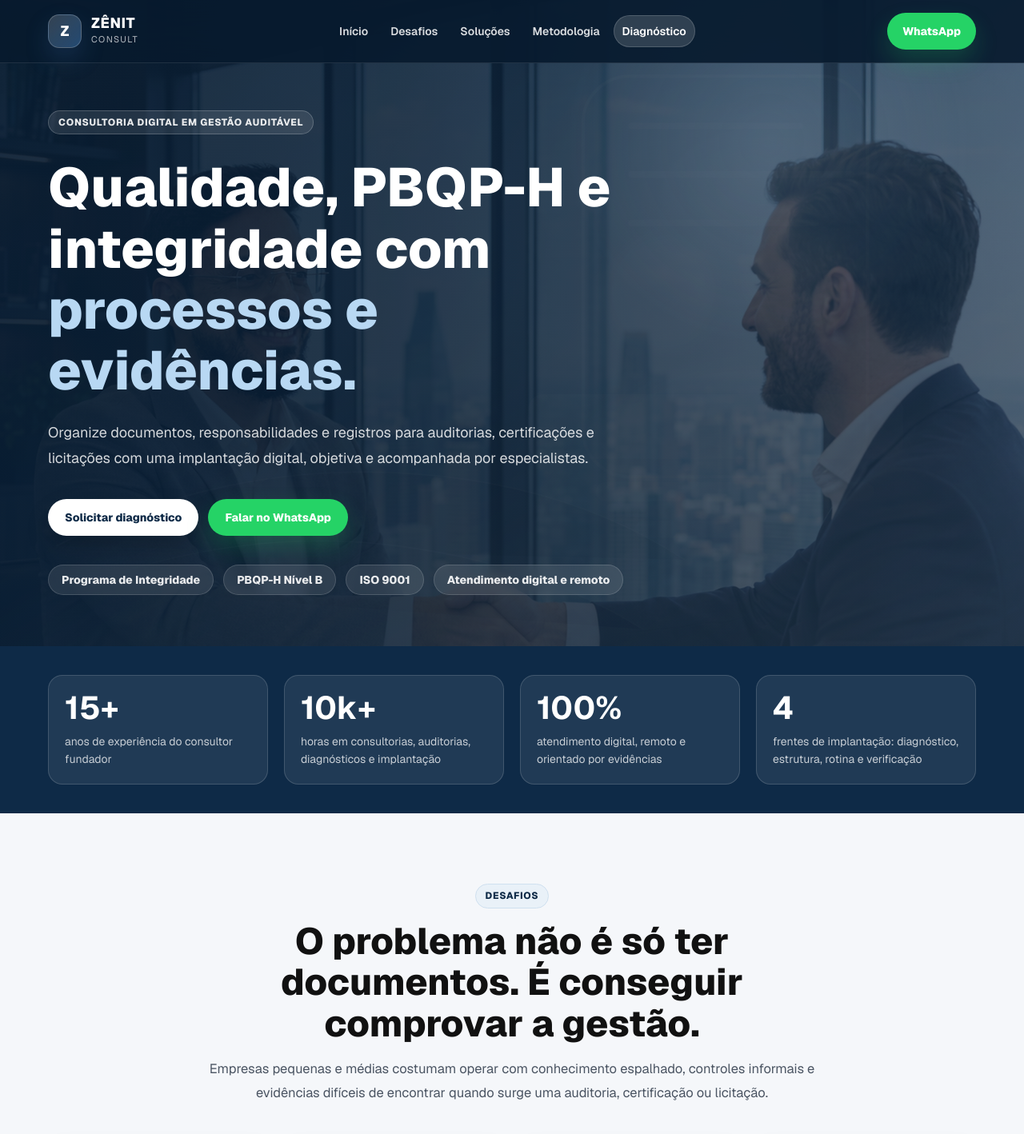
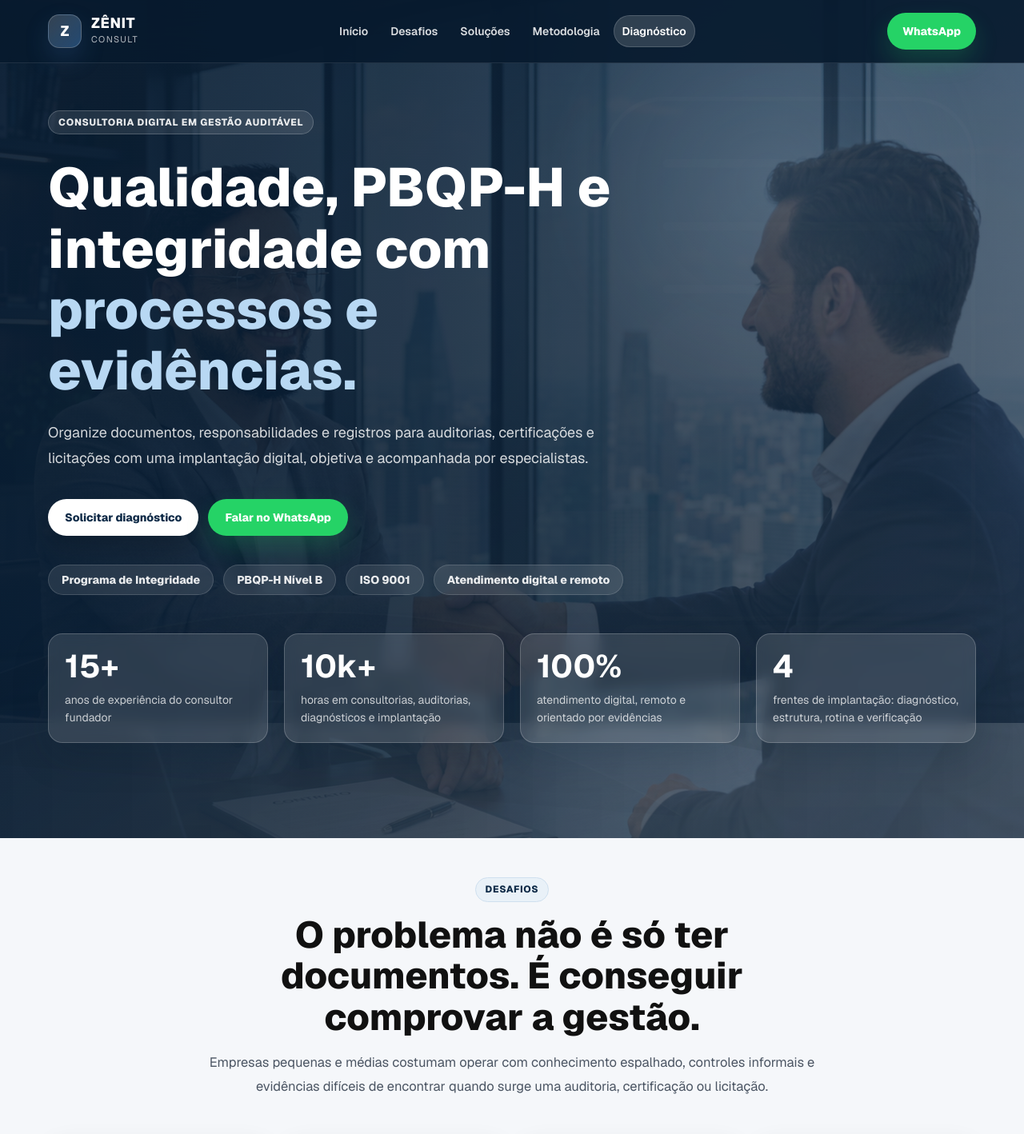
Before and after one commit to mateusb12/zenit, a Next.js app: page / in a window 1280 px wide. Shown: the top 1418 px of the page at 80% size. Built offline with nearby package versions, Linux system fonts and the light colour scheme.

Commit message:
feat(sections): Update AuthoritySection and HeroSection styles for improved layout and visual consistency

```diff
--- a/components/sections/AuthoritySection.tsx
+++ b/components/sections/AuthoritySection.tsx
@@ -3,12 +3,12 @@ import { containerClass } from "@/components/site/tailwind";
 
 export function AuthoritySection() {
   return (
-    <section className="bg-[#0e2a47] py-9 text-white" aria-label="Autoridade da ZÊNIT">
+    <section className="relative z-20 -mt-28 bg-transparent pt-0 pb-20 text-white max-[900px]:-mt-20 max-[680px]:-mt-14 max-[680px]:pb-14" aria-label="Autoridade da ZÊNIT">
       <div className={`${containerClass} grid grid-cols-4 gap-5 max-[980px]:grid-cols-2 max-[680px]:grid-cols-1`}>
         {authorityItems.map((item) => (
           <article
             key={item.value}
-            className="rounded-[18px] border border-white/15 bg-white/[0.08] p-5"
+            className="rounded-[18px] border border-white/20 bg-white/[0.12] p-5 shadow-[0_18px_46px_rgba(7,26,46,0.18)] backdrop-blur"
           >
             <strong className="block text-[40px] leading-none">
               {item.value}
--- a/components/sections/HeroSection.tsx
+++ b/components/sections/HeroSection.tsx
@@ -7,10 +7,10 @@ export function HeroSection() {
   return (
     <section
       id="inicio"
-      className="relative isolate min-h-[calc(100vh-78px)] overflow-hidden scroll-mt-[92px] bg-[#071a2e] pt-[138px] pb-16 text-white max-[680px]:min-h-0 max-[680px]:pt-[112px] max-[680px]:pb-14"
+      className="relative isolate min-h-[calc(100vh-78px)] overflow-visible scroll-mt-[92px] bg-[#071a2e] pt-[138px] pb-40 text-white max-[680px]:min-h-0 max-[680px]:pt-[112px] max-[680px]:pb-24"
     >
       <div
-        className="absolute inset-0"
+        className="absolute inset-x-0 top-0 -bottom-36"
         style={{
           backgroundImage: "url('/deal.png')",
           backgroundRepeat: "no-repeat",
@@ -22,7 +22,7 @@ export function HeroSection() {
       />
 
       <div
-        className="absolute inset-0"
+        className="absolute inset-x-0 top-0 -bottom-36"
         style={{
           backgroundImage:
             "linear-gradient(90deg, rgba(7, 26, 46, 0.88) 0%, rgba(7, 26, 46, 0.76) 42%, rgba(14, 42, 71, 0.48) 100%)",
@@ -31,7 +31,7 @@ export function HeroSection() {
       />
 
       <div
-        className="absolute inset-0 mix-blend-screen"
+        className="absolute inset-x-0 top-0 -bottom-36 mix-blend-screen"
         style={{
           backgroundImage: "url('/hero-consultoria.svg')",
           backgroundRepeat: "no-repeat",
@@ -43,7 +43,7 @@ export function HeroSection() {
       />
 
       <div
-        className="absolute inset-0"
+        className="absolute inset-x-0 top-0 -bottom-36"
         style={{
           backgroundImage:
             "radial-gradient(circle at 75% 22%, rgba(184, 216, 243, 0.12), transparent 22%), linear-gradient(180deg, rgba(7, 26, 46, 0.06), rgba(7, 26, 46, 0.18))",
```
